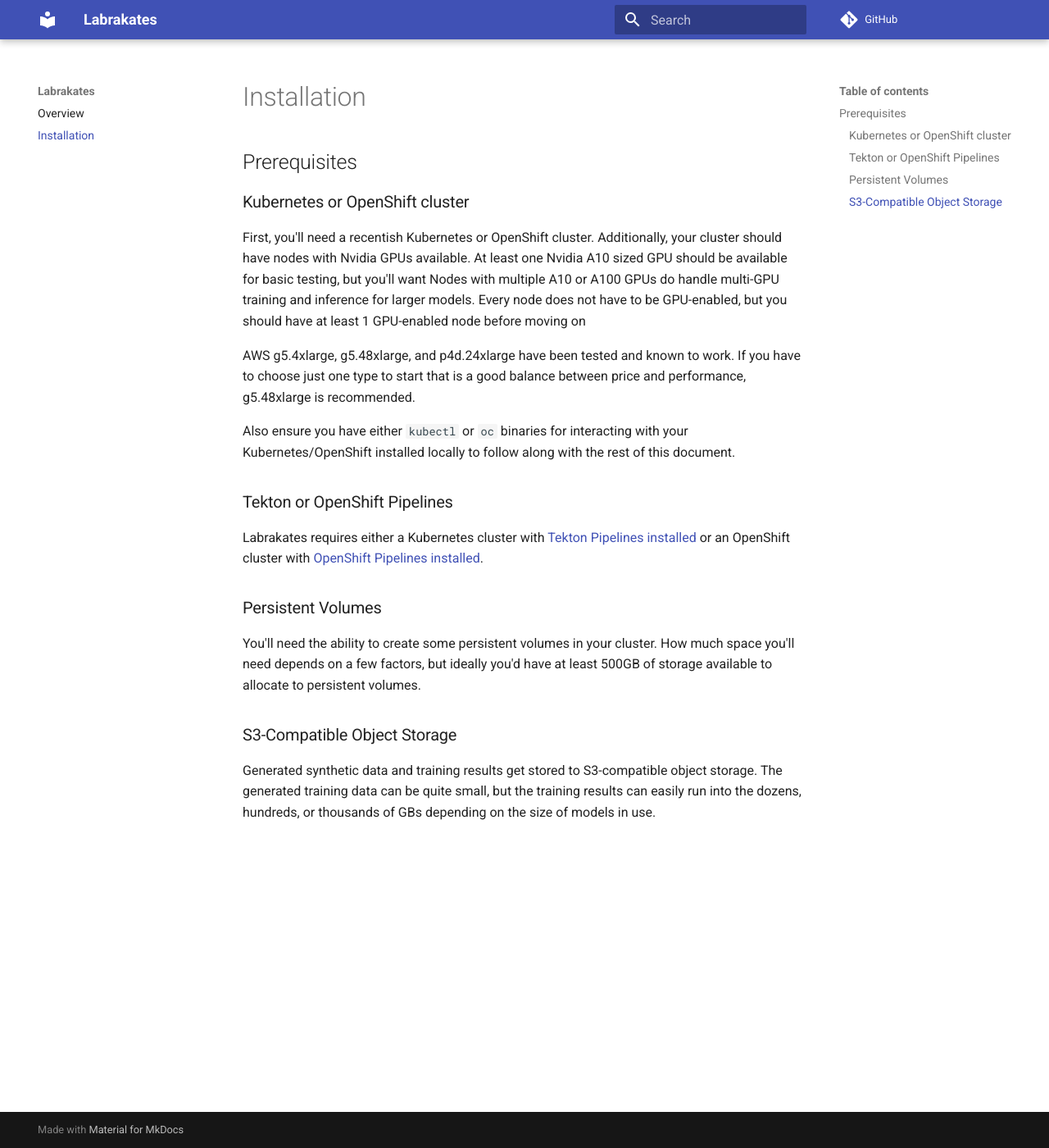
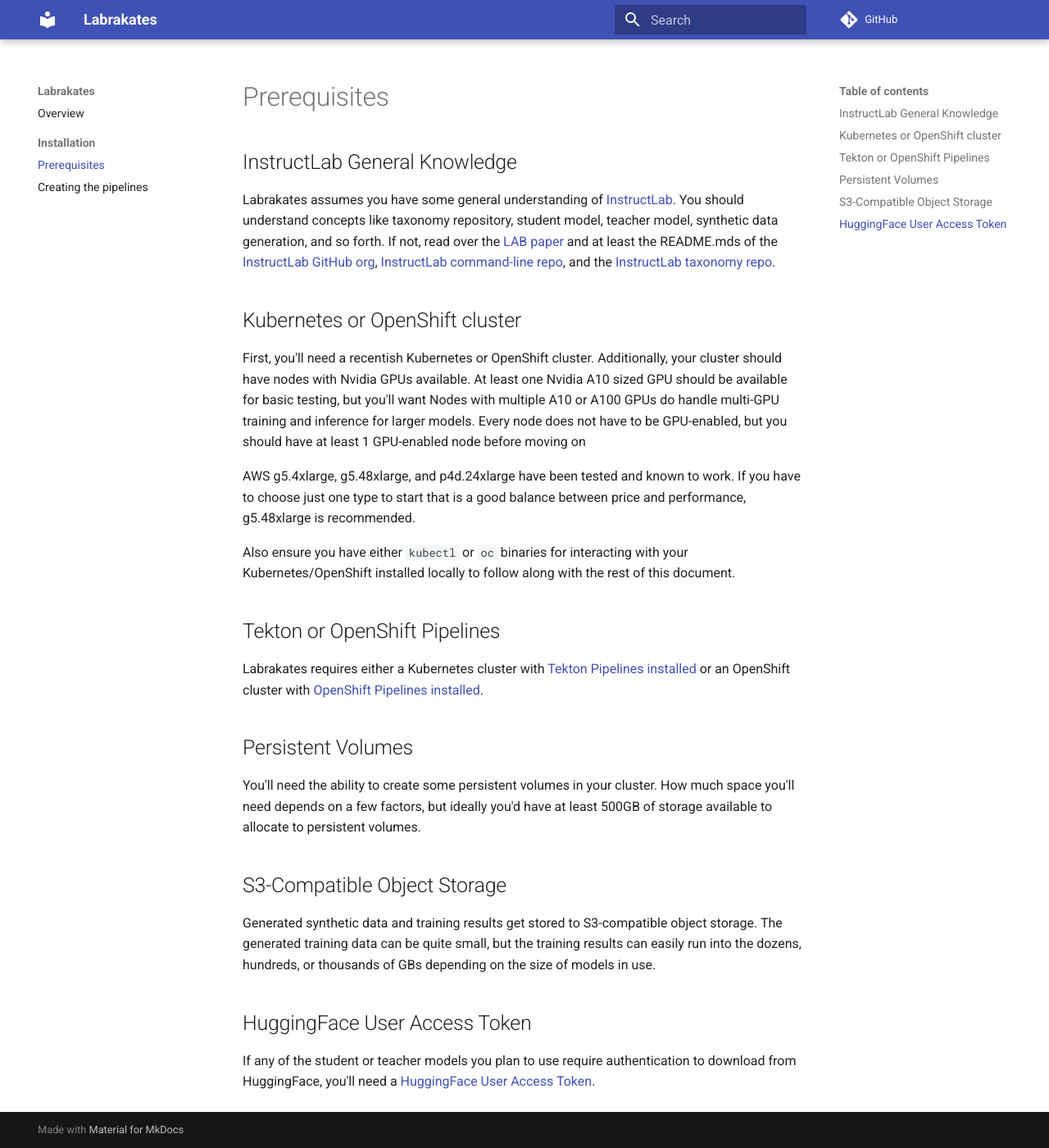
Before and after one commit to labrakates/labrakates.github.io, an MkDocs documentation site: the page built from docs/prerequisites.md, in a window 1280 px wide and 1400 px high. Shown: the whole window at 82% size. Built offline with MkDocs 1.6.1 and Material for MkDocs 9.7.7, drawn with Linux system fonts in a browser that asks for light colours; comment, search, counter and statistics services are not loaded.

Commit message:
Doc creating the pipelines
Signed-off-by: Ben Browning <bbrownin@redhat.com>

```diff
--- a/docs/installation.md
+++ b/docs/prerequisites.md
@@ -1,8 +1,18 @@
-# Installation
+# Prerequisites
 
-## Prerequisites
+## InstructLab General Knowledge
 
-### Kubernetes or OpenShift cluster
+Labrakates assumes you have some general understanding of
+[InstructLab](https://instructlab.ai/). You should understand concepts
+like taxonomy repository, student model, teacher model, synthetic data
+generation, and so forth. If not, read over the [LAB
+paper](https://arxiv.org/abs/2403.01081) and at least the README.mds
+of the [InstructLab GitHub org](https://github.com/instructlab/),
+[InstructLab command-line
+repo](https://github.com/instructlab/instructlab), and the
+[InstructLab taxonomy repo](https://github.com/instructlab/taxonomy).
+
+## Kubernetes or OpenShift cluster
 
 First, you'll need a recentish Kubernetes or OpenShift
 cluster. Additionally, your cluster should have nodes with Nvidia GPUs
@@ -21,23 +31,31 @@ Also ensure you have either `kubectl` or `oc` binaries for interacting
 with your Kubernetes/OpenShift installed locally to follow along with
 the rest of this document.
 
-### Tekton or OpenShift Pipelines
+## Tekton or OpenShift Pipelines
 
 Labrakates requires either a Kubernetes cluster with [Tekton Pipelines
 installed](https://tekton.dev/docs/installation/) or an OpenShift
 cluster with [OpenShift Pipelines
 installed](https://docs.openshift.com/pipelines/1.14/install_config/installing-pipelines.html).
 
-### Persistent Volumes
+## Persistent Volumes
 
 You'll need the ability to create some persistent volumes in your
 cluster. How much space you'll need depends on a few factors, but
 ideally you'd have at least 500GB of storage available to allocate to
 persistent volumes.
 
-### S3-Compatible Object Storage
+## S3-Compatible Object Storage
 
 Generated synthetic data and training results get stored to
 S3-compatible object storage. The generated training data can be quite
 small, but the training results can easily run into the dozens,
 hundreds, or thousands of GBs depending on the size of models in use.
+
+
+## HuggingFace User Access Token
+
+If any of the student or teacher models you plan to use require
+authentication to download from HuggingFace, you'll need a
+[HuggingFace User Access
+Token](https://huggingface.co/docs/hub/security-tokens).
--- a/mkdocs.yml
+++ b/mkdocs.yml
@@ -1,5 +1,15 @@
 site_name: Labrakates
+site_author: Ben Browning
+
+repo_url: https://github.com/labrakates/pipelines
+
 theme:
   name: material
+  features:
+    - navigation.sections
 
-repo_url: https://github.com/labrakates/pipelines
+nav:
+  - Overview: index.md
+  - Installation:
+    - Prerequisites: prerequisites.md
+    - Creating the pipelines: creating_pipelines.md
```
Also changed, not shown: docs/creating_pipelines.md (added, +34 -0 lines).
